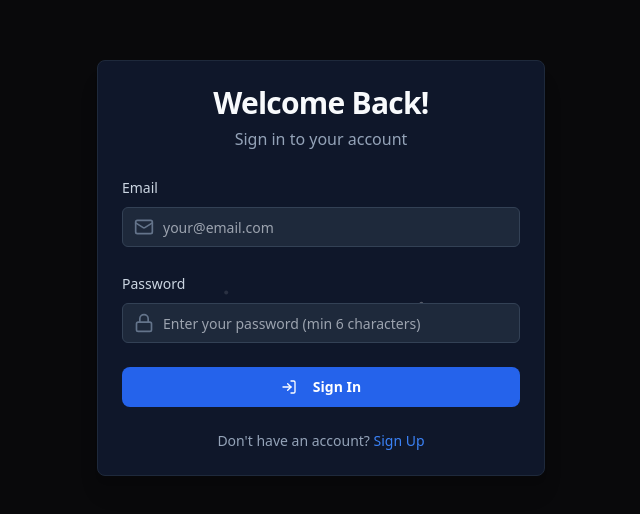
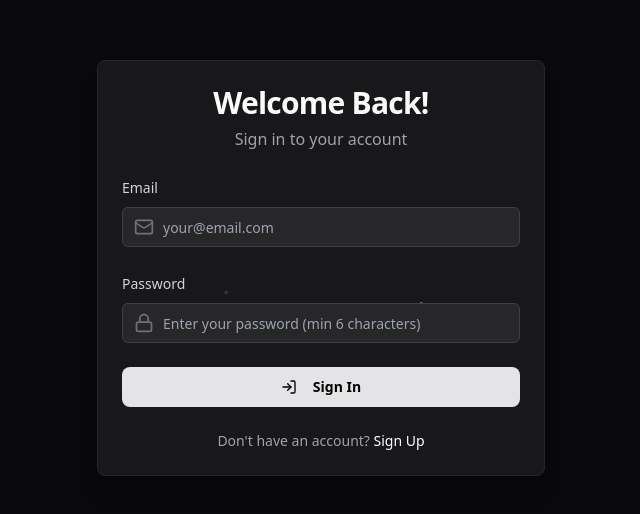
Before and after one commit to tushar6706-Aenaen/fintrack, a React (Vite) app: page /auth in a window 1280 px wide. Shown: the part 132-646 px from the top of the page, without its empty margins (319-959 px from the left). Built offline with nearby package versions, Linux system fonts and the light colour scheme; no server answers.

Commit message:
signup and signin theme change

```diff
--- a/src/pages/AuthPage.jsx
+++ b/src/pages/AuthPage.jsx
@@ -134,21 +134,21 @@ export default function AuthPage() {
 
     return (
         <div className="min-h-screen bg-zinc-950 flex items-center justify-center p-4">
-            <Card className="w-full max-w-md bg-slate-900 border-slate-800 shadow-xl">
+            <Card className="w-full max-w-md bg-zinc-900 border-zinc-800 shadow-xl">
                 <CardHeader className="text-center pb-6">
-                    <CardTitle className="text-3xl font-bold text-slate-50">
+                    <CardTitle className="text-3xl font-bold text-zinc-50">
                         {isSignUp ? "Create Account" : "Welcome Back!"}
                     </CardTitle>
-                    <p className="text-slate-400 mt-2">
+                    <p className="text-zinc-400 mt-2">
                         {isSignUp ? "Sign up to start tracking your expenses" : "Sign in to your account"}
                     </p>
                 </CardHeader>
                 <CardContent>
                     <form onSubmit={handleSubmit} className="space-y-6">
                         <div className="space-y-2">
-                            <label htmlFor="email" className="text-sm font-medium text-slate-300">Email</label>
+                            <label htmlFor="email" className="text-sm font-medium text-zinc-300">Email</label>
                             <div className="relative">
-                                <Mail className="absolute left-3 top-1/2 transform -translate-y-1/2 w-5 h-5 text-slate-500" />
+                                <Mail className="absolute left-3 top-1/2 transform -translate-y-1/2 w-5 h-5 text-zinc-500" />
                                 <Input
                                     id="email"
                                     type="email"
@@ -157,14 +157,14 @@ export default function AuthPage() {
                                     placeholder="your@email.com"
                                     required
                                     disabled={loading}
-                                    className="pl-10 bg-slate-800 border-slate-700 text-slate-100 focus:ring-blue-500 focus:border-blue-500"
+                                    className="pl-10 bg-zinc-800 border-zinc-700 text-zinc-100 focus:ring-zinc-500 focus:border-zinc-500"
                                 />
                             </div>
                         </div>
                         <div className="space-y-2">
-                            <label htmlFor="password" className="text-sm font-medium text-slate-300">Password</label>
+                            <label htmlFor="password" className="text-sm font-medium text-zinc-300">Password</label>
                             <div className="relative">
-                                <Lock className="absolute left-3 top-1/2 transform -translate-y-1/2 w-5 h-5 text-slate-500" />
+                                <Lock className="absolute left-3 top-1/2 transform -translate-y-1/2 w-5 h-5 text-zinc-500" />
                                 <Input
                                     id="password"
                                     type="password"
@@ -174,7 +174,7 @@ export default function AuthPage() {
                                     required
                                     disabled={loading}
                                     minLength={6}
-                                    className="pl-10 bg-slate-800 border-slate-700 text-slate-100 focus:ring-blue-500 focus:border-blue-500"
+                                    className="pl-10 bg-zinc-800 border-zinc-700 text-zinc-100 focus:ring-zinc-500 focus:border-zinc-500"
                                 />
                             </div>
                         </div>
@@ -193,7 +193,7 @@ export default function AuthPage() {
 
                         <Button
                             type="submit"
-                            className="w-full bg-blue-600 hover:bg-blue-700 text-white font-semibold py-2.5 rounded-lg transition-colors"
+                            className="w-full bg-zinc-200  hover:bg-zinc-700 text-black font-bold py-2.5 rounded-lg transition-colors"
                             disabled={loading}
                         >
                             {loading ? (
@@ -213,7 +213,7 @@ export default function AuthPage() {
                         </Button>
                     </form>
 
-                    <p className="text-center text-slate-400 text-sm mt-6">
+                    <p className="text-center text-zinc-400 text-sm mt-6">
                         {isSignUp ? (
                             <>
                                 Already have an account?{" "}
@@ -224,7 +224,7 @@ export default function AuthPage() {
                                         setError("");
                                         setMessage("");
                                     }}
-                                    className="text-blue-500 hover:underline font-medium"
+                                    className="text-white hover:underline font-medium"
                                 >
                                     Sign In
                                 </button>
@@ -239,7 +239,7 @@ export default function AuthPage() {
                                         setError("");
                                         setMessage("");
                                     }}
-                                    className="text-blue-500 hover:underline font-medium"
+                                    className="text-white hover:underline font-medium"
                                 >
                                     Sign Up
                                 </button>
```
